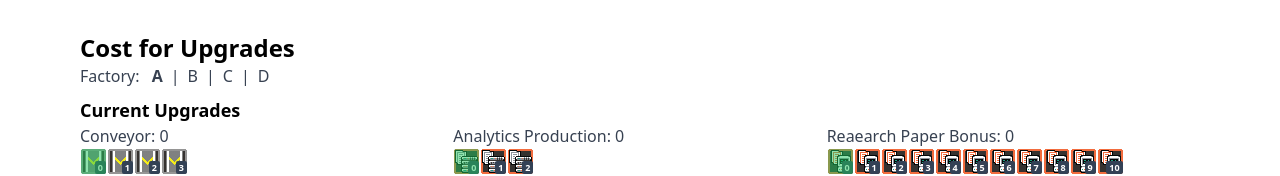
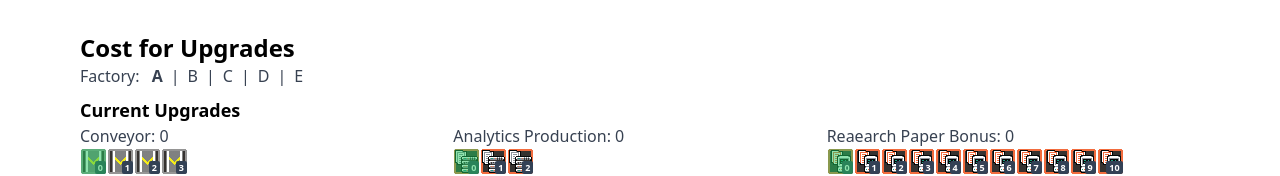
Before and after one commit to matthiebl/factory-idle-calculator, a React (Vite) app: page / in a window 1280 px wide. Shown: the top 176 px of the page. Built offline with nearby package versions, Linux system fonts and the light colour scheme.

Commit message:
Move factory buttons

```diff
--- a/src/pages/UpgradeCostCalc.tsx
+++ b/src/pages/UpgradeCostCalc.tsx
@@ -16,40 +16,7 @@ export const UpgradesPage: React.FC<UpgradesPageProps> = () => {
         <div className='mx-20 mb-40 mt-8'>
             <h1 className='text-2xl font-bold'>Cost for Upgrades</h1>
 
-            <div className='text-gray-700'>
-                <span>Factory: </span>
-                <button
-                    data-select={factory}
-                    onClick={() => setFactory('A')}
-                    className='px-2 hover:italic data-[select=A]:font-bold'
-                >
-                    A
-                </button>
-                |
-                <button
-                    data-select={factory}
-                    onClick={() => setFactory('B')}
-                    className='px-2 hover:italic data-[select=B]:font-bold'
-                >
-                    B
-                </button>
-                |
-                <button
-                    data-select={factory}
-                    onClick={() => setFactory('C')}
-                    className='px-2 hover:italic data-[select=C]:font-bold'
-                >
-                    C
-                </button>
-                |
-                <button
-                    data-select={factory}
-                    onClick={() => setFactory('D')}
-                    className='px-2 hover:italic data-[select=D]:font-bold'
-                >
-                    D
-                </button>
-            </div>
+            <FactoryButtons factory={factory} setFactory={setFactory} />
 
             <h2 className='mt-2 text-lg font-semibold'>Current Upgrades</h2>
             <UpgradeSelections value={current} setter={setCurrent} />
@@ -144,6 +111,56 @@ export const ResetButton: React.FC<ResetButtonProps> = ({ levels, other, resette
     </div>
 )
 
+interface FactoryButtonsProps {
+    factory: string
+    setFactory: (_: string) => void
+}
+
+export const FactoryButtons: React.FC<FactoryButtonsProps> = ({ factory, setFactory }) => (
+    <div className='text-gray-700'>
+        <span>Factory: </span>
+        <button
+            data-select={factory}
+            onClick={() => setFactory('A')}
+            className='px-2 hover:italic data-[select=A]:font-bold'
+        >
+            A
+        </button>
+        |
+        <button
+            data-select={factory}
+            onClick={() => setFactory('B')}
+            className='px-2 hover:italic data-[select=B]:font-bold'
+        >
+            B
+        </button>
+        |
+        <button
+            data-select={factory}
+            onClick={() => setFactory('C')}
+            className='px-2 hover:italic data-[select=C]:font-bold'
+        >
+            C
+        </button>
+        |
+        <button
+            data-select={factory}
+            onClick={() => setFactory('D')}
+            className='px-2 hover:italic data-[select=D]:font-bold'
+        >
+            D
+        </button>
+        |
+        <button
+            data-select={factory}
+            onClick={() => setFactory('E')}
+            className='px-2 hover:italic data-[select=E]:font-bold'
+        >
+            E
+        </button>
+    </div>
+)
+
 const calculateCost = (s: string): number => {
     if (s === '-' || s === '') return 0
 
```
Also changed, not shown: index.html (+4 -1 lines).
